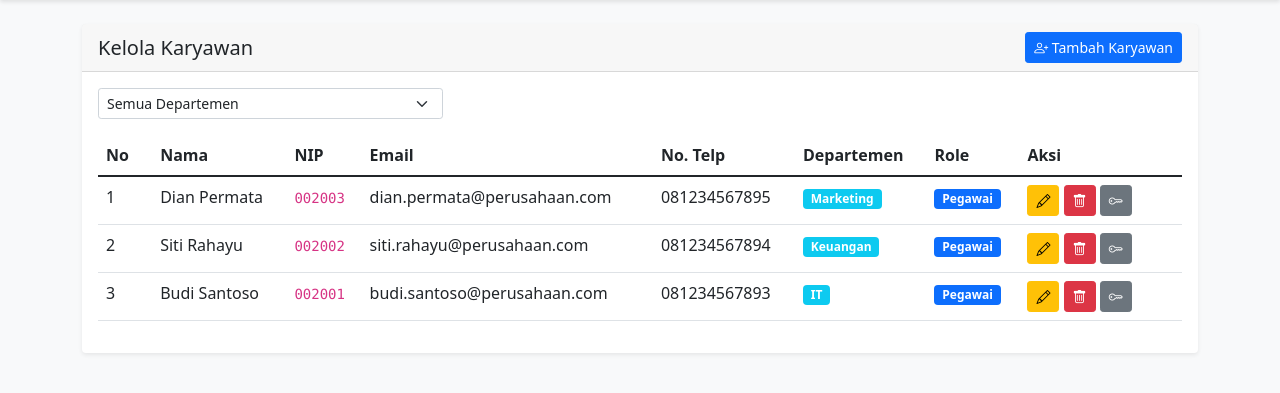
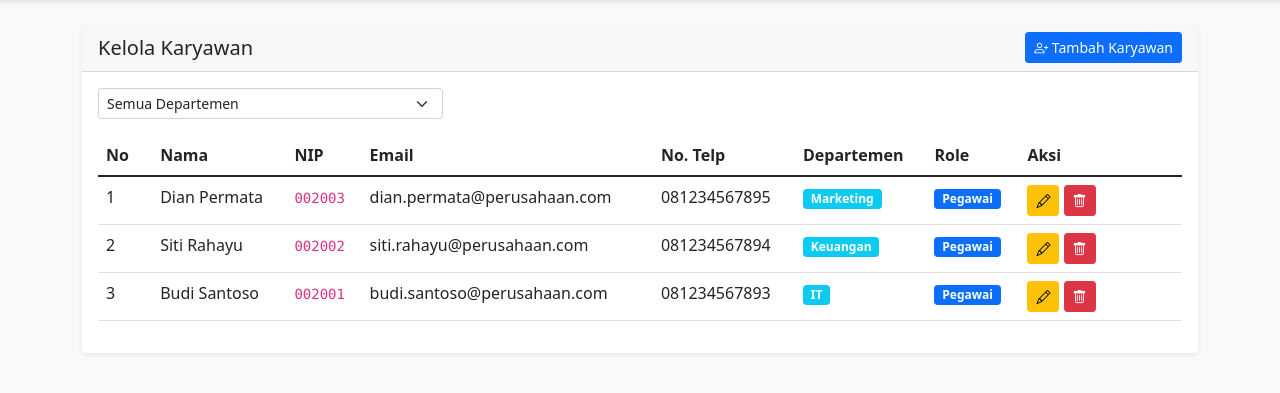
Before and after one commit to DevinaDianSaputri/UAS-PL, a PHP site: page /admin/karyawan.php in a window 1280 px wide. Shown: the part 56-449 px from the top of the page. Run offline with PHP 8.4, Linux system fonts and the light colour scheme; a user stored in the database is signed in; data comes from the database, SQL or seed files in the repository.

Commit message:
Update karyawan.php

```diff
--- a/admin/karyawan.php
+++ b/admin/karyawan.php
@@ -137,12 +137,6 @@ $departemen = $stmt_dept->fetchAll(PDO::FETCH_ASSOC);
                                            onclick="return confirm('Hapus karyawan <?php echo addslashes($k['nama_lengkap']); ?>?')">
                                             <i class="bi bi-trash"></i>
                                         </a>
-                                        <a href="reset_password.php?id=<?php echo $k['id_user']; ?>"
-                                           class="btn btn-secondary btn-sm"
-                                           onclick="return confirm('Reset password <?php echo addslashes($k['nama_lengkap']); ?> ke default?')"
-                                           title="Reset Password">
-                                            <i class="bi bi-key"></i>
-                                        </a>
                                     </td>
                                 </tr>
                                 <?php endforeach; ?>
```
